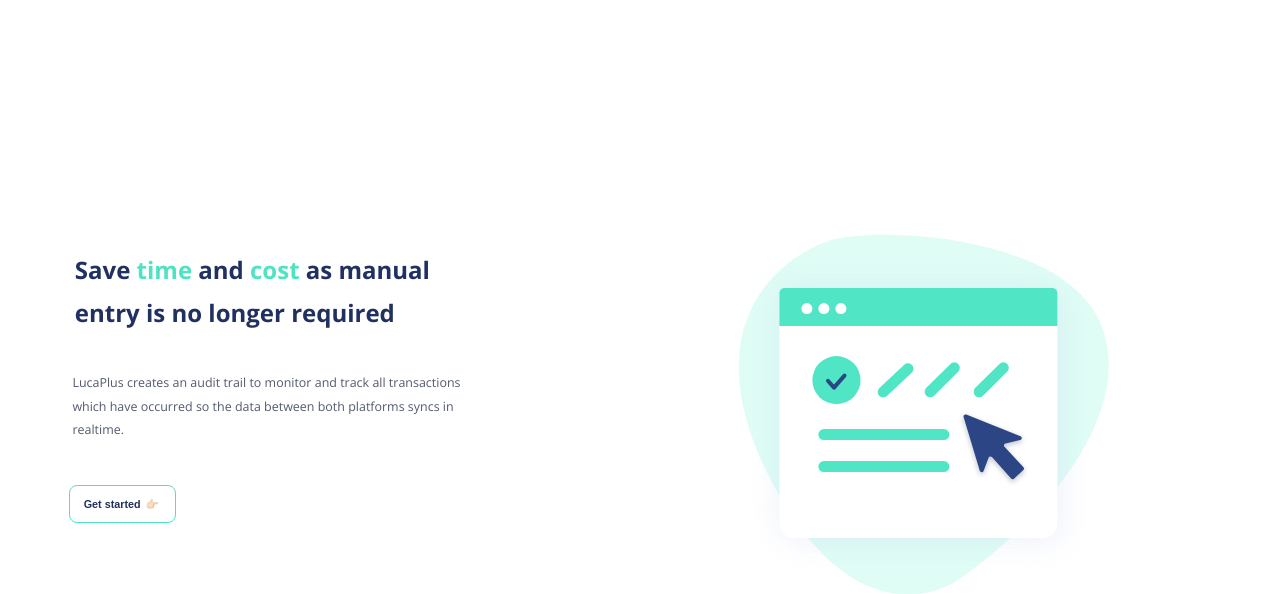
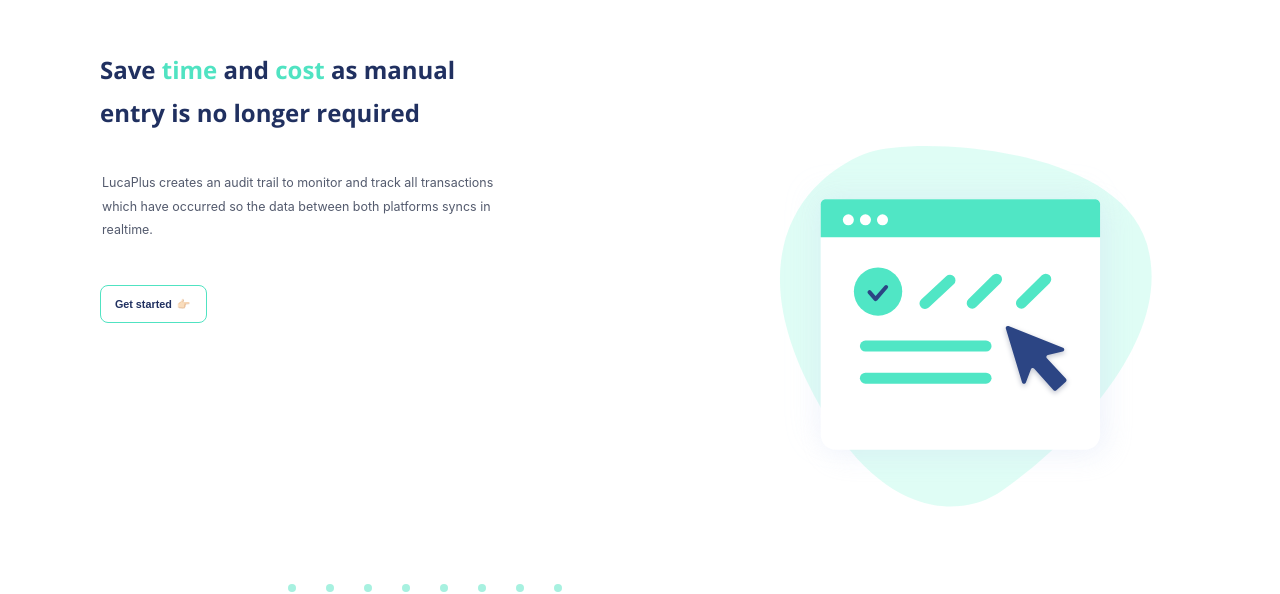
Before and after one commit to Lianakeys/LucaWebsite, a React (Create React App) app in the folder luca-website/: page / in a window 1280 px wide. Shown: the part 3056-3650 px from the top of the page. Built offline with nearby package versions, Linux system fonts and the light colour scheme.

Commit message:
completed savetime section

```diff
--- a/luca-website/src/App.css
+++ b/luca-website/src/App.css
@@ -103,8 +103,9 @@
 }
 
 .Savetimesection {
-  height: 100vh;
+  height: 85vh;
   width: 100vw;
+  /* background-color: red; */
 }
 .Invoicesection {
   height: 80vh;
--- a/luca-website/src/components/cssComponents/savetime.css
+++ b/luca-website/src/components/cssComponents/savetime.css
@@ -1,5 +1,33 @@
+.savetime-page{
+  height: 100%;
+  width: 100%;
+  /* background-color: blue; */
+}
+
+.save-time-section {
+  height: 100%;
+  width: 100%;
+  /* background-color: blue; */
+}
+
+.savetime-section-title-box-left {
+  /* background-color: purple; */
+  height: 100%;
+  width: 50%;
+  float: left;
+}
+
+.savetime-section-content {
+  float: right;
+  /* background-color: green; */
+  height: 100%;
+  width: 50%;
+  display: flex;
+  justify-content: center;
+}
+
 .savetime-section-title {
-    margin-left: 30px;
+    margin-left: 100px;
     font-size: 40px;
     text-align: left;
     /* background-color: green; */
@@ -32,7 +60,7 @@
     color: #203060;
     /* display: flex;
     justify-content: center; */
-    margin-left: 1.5rem;
+    margin-left: 100px;
     margin-top: 3.5rem;
     border-radius: 8px;
     /* text-align: center; */
@@ -50,13 +78,14 @@
   text-align: left;
   color: rgba(35, 44, 68, 0.78);
   /* background-color: blue; */
-  margin-left: 1.6rem;
+  margin-left: 100px;
   line-height: 190%;
 }
 
 .savetime-Hero-image {
-  margin-top: 10rem;
-  margin-right: 6rem;
+  margin-top: 5rem;
+  height: 50vh;
+  /* margin-right: 8rem; */
 }
 
 .savetime-button:hover {
--- a/luca-website/src/components/savetime.js
+++ b/luca-website/src/components/savetime.js
@@ -8,9 +8,9 @@
 class Savetime extends React.Component {
   render() {
     return (
-      <div className="home-page">
-        <div className="home section ">
-          <div className="section-title-box-left">
+      <div className="savetime-page">
+        <div className="save-time-section ">
+          <div className="savetime-section-title-box-left">
             <h6 className="savetime-section-title">
               Save <span className="time">time</span> and <span className="cost">cost</span> as manual entry is no longer required
             </h6>
@@ -27,7 +27,7 @@
 
 
           </div>
-          <div className="section-content">
+          <div className="savetime-section-content">
 
             <img src={savetime} alt="hero" className="savetime-Hero-image" />
 
```
